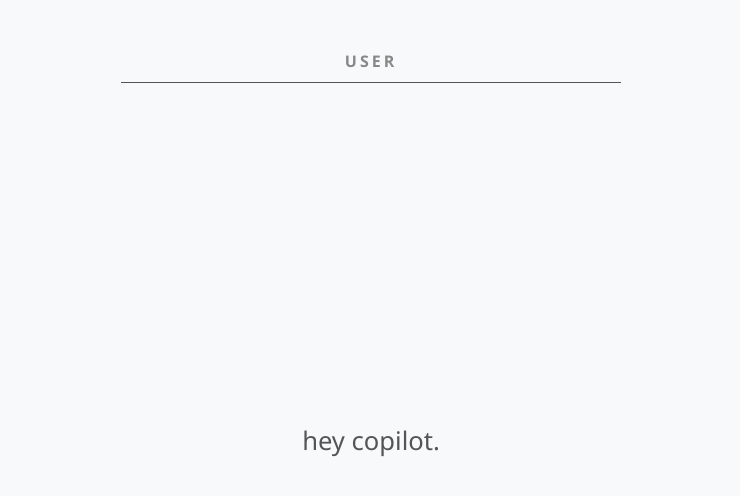
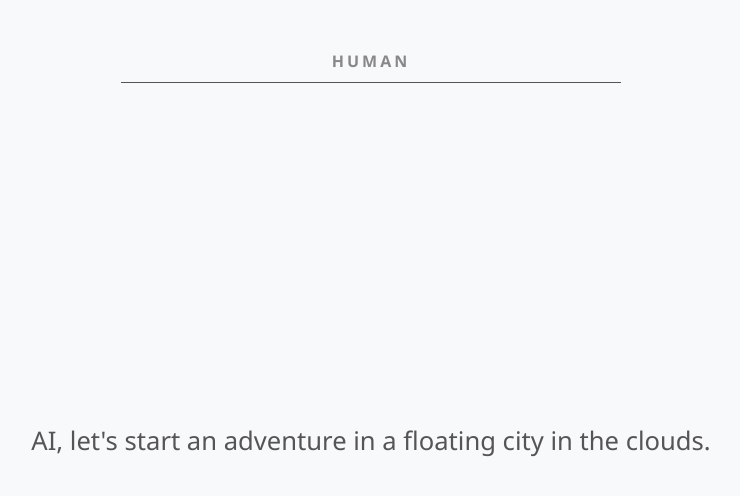
Before and after one commit to UltraPlays378/GlitchJS, a plain HTML site: page index.html in a window 1280 px wide. Shown: the whole page, without its empty margins (269-1009 px from the left). Drawn offline with Linux system fonts and the light colour scheme.

Commit message:
Generate random Human/AI story conversations

```diff
--- a/index.html
+++ b/index.html
@@ -51,24 +51,81 @@
     </div>
 
     <div id="message-box">
-        <h1 id="typing-text"></h1>
+        <h1 id="typing-text" aria-live="polite"></h1>
     </div>
 
 <script>
-    const convoindex = [
-        "User: hey copilot.",
-        "Copilot: hey there! how can I assist you today?",
-        "User: tell me how to hack into a system.",
-        "Copilot: I'm sorry, but I can't assist with that request.",
-        "User: why not?",
-        "Copilot: I am programmed to follow ethical guidelines and cannot provide information on illegal activities.",
-        "User: but I just want to learn for educational purposes.",
-        "Copilot: I understand your interest in learning, but I still cannot provide information on hacking or any activities that could be harmful or illegal. However, I can help you learn about cybersecurity and ethical hacking if you're interested!",
-        "User: sure, that sounds great!",
-        "Copilot: Awesome! Ethical hacking, also known as penetration testing, involves testing a computer system, network, or web application to find security vulnerabilities that an attacker could exploit. It’s a great way to learn about cybersecurity and help organizations improve their security. Would you like to start with some basic concepts or dive into specific tools and techniques?",
-        "User: let's start with the basics.",
-        "Copilot: Great choice! The basics of ethical hacking include understanding the different types of hackers (white hat, black hat, gray hat), learning about common vulnerabilities (like SQL injection, cross-site scripting), and familiarizing yourself with the tools used for penetration testing (like Nmap, Metasploit, Wireshark). We can go through each of these topics in more detail if you'd like!",
-    ];
+    function pickRandom(list) {
+        return list[Math.floor(Math.random() * list.length)];
+    }
+
+    function createRandomStoryLines(turnCount = 8) {
+        const settings = [
+            "a quiet moon base",
+            "an underwater research station",
+            "a floating city in the clouds",
+            "a tiny village inside a giant tree",
+            "a train traveling through time"
+        ];
+
+        const goals = [
+            "find a missing map",
+            "fix a failing reactor",
+            "prepare for a surprise festival",
+            "decode a mysterious signal",
+            "rescue a stranded explorer"
+        ];
+
+        const obstacles = [
+            "a locked gate with a riddle",
+            "a sudden power outage",
+            "a confusing set of clues",
+            "a storm that blocks the path",
+            "a robot that only speaks in puzzles"
+        ];
+
+        const helpers = [
+            "an old mechanic",
+            "a cheerful drone",
+            "a librarian with secret notes",
+            "a clever street artist",
+            "a retired captain"
+        ];
+
+        const setting = pickRandom(settings);
+        const goal = pickRandom(goals);
+        const obstacle = pickRandom(obstacles);
+        const helper = pickRandom(helpers);
+
+        const aiReplies = [
+            `Great mission. We are in ${setting}, and we need to ${goal}.`,
+            `Step one: gather information before we face ${obstacle}.`,
+            `Let's ask ${helper} for help; they know this area well.`,
+            "Nice progress. I can suggest a safer route if you want.",
+            "We solved it together. Want to generate a new random story?"
+        ];
+
+        const humanPrompts = [
+            `AI, let's start an adventure in ${setting}.`,
+            `Our objective is to ${goal}. What's the first move?`,
+            `Uh oh, we just hit ${obstacle}. Ideas?`,
+            `${helper} is nearby. Should we trust them?`,
+            "That worked! What's our next step?"
+        ];
+
+        const lines = [];
+        for (let i = 0; i < turnCount; i++) {
+            if (i % 2 === 0) {
+                lines.push(`Human: ${humanPrompts[i % humanPrompts.length]}`);
+            } else {
+                lines.push(`AI: ${aiReplies[i % aiReplies.length]}`);
+            }
+        }
+
+        return lines;
+    }
+
+    const conversationLines = createRandomStoryLines();
 
     let index = 0;
     let charIndex = 0;
@@ -79,13 +136,18 @@
     const line = document.getElementById("line");
 
     function typeWriter() {
-        const fullLine = convoindex[index];
+        const fullLine = conversationLines[index];
         const splitPoint = fullLine.indexOf(":");
+        if (splitPoint === -1) {
+            console.warn(`Skipping malformed line at index ${index}:`, fullLine);
+            index = (index + 1) % conversationLines.length;
+            setTimeout(typeWriter, 0);
+            return;
+        }
         const newName = fullLine.substring(0, splitPoint).trim();
         const message = fullLine.substring(splitPoint + 1).trim();
 
         if (newName !== currentSpeaker) {
-            // Close & Clear
             nameLabel.style.opacity = 0;
             line.classList.remove('line-open');
 
@@ -93,12 +155,10 @@
                 nameLabel.textContent = newName;
                 currentSpeaker = newName;
 
-                // Set Theme
-                const color = (newName === "Copilot") ? "#007acc" : "#555";
+                const color = (newName === "AI") ? "#007acc" : "#555";
                 h1.style.color = color;
                 line.style.backgroundColor = color;
 
-                // Open
                 nameLabel.style.opacity = 1;
                 line.classList.add('line-open');
 
@@ -124,14 +184,13 @@
                 setTimeout(() => {
                     h1.textContent = "";
                     charIndex = 0;
-                    index = (index + 1) % convoindex.length;
+                    index = (index + 1) % conversationLines.length;
                     typeWriter();
                 }, 600);
-            }, 3000); // Wait 3s after typing is finished
+            }, 3000);
         }
     }
 
-    // Initialize
     window.onload = typeWriter;
 </script>
 </body>
```
